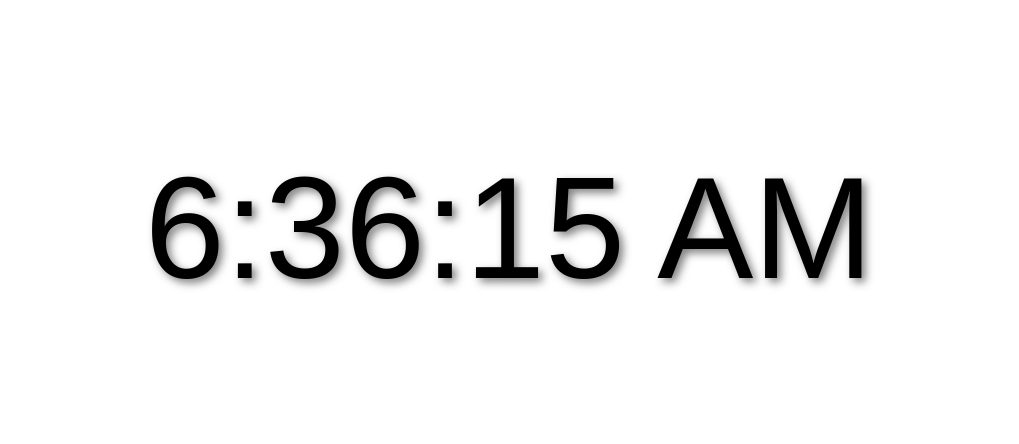
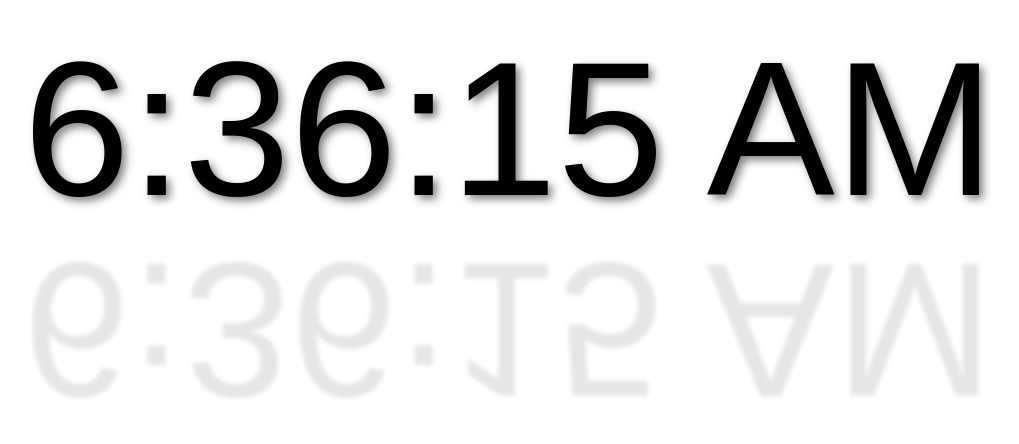
Before and after one commit to hashi486318/Hashiclock, a plain HTML site: page index.html in a window 1280 px wide. Shown: the part 171-615 px from the top of the page, without its empty margins (131-1150 px from the left). Drawn offline with Linux system fonts and the light colour scheme.

Commit message:
index.html を更新

```diff
--- a/index.html
+++ b/index.html
@@ -8,30 +8,57 @@
       display: flex;
       justify-content: center;
       align-items: center;
+      flex-direction: column;
       height: 100vh;
       margin: 0;
       font-family: Arial, sans-serif;
-      background: #fff; /* 背景を白に変更 */
-      color: #000;       /* 文字を黒に変更 */
-      font-size: 9em;   /* 文字サイズを大きく */
+      background: #fff;
     }
+
     #clock {
-      text-align: center;
+      font-size: 12em;
+      color: #000;
       text-shadow: 4px 4px 8px rgba(0,0,0,0.5);
+      position: relative;
+    }
+
+    #reflection {
+      font-size: 12em;
+      color: rgba(0,0,0,0.2);
+      transform: scaleY(-1);
+      filter: blur(2px);
+      opacity: 0.5;
+      margin-top: -0.1em;
+      position: relative;
     }
   </style>
 </head>
 <body>
   <div id="clock"></div>
+  <div id="reflection"></div>
 
   <script>
+    const clock = document.getElementById("clock");
+    const reflection = document.getElementById("reflection");
+
     function updateClock() {
       const now = new Date();
       const time = now.toLocaleTimeString();
-      document.getElementById("clock").textContent = time;
+      clock.textContent = time;
+      reflection.textContent = time;
     }
+
+    let start = Date.now();
+    function animateReflection() {
+      const t = (Date.now() - start) / 200; // 波の速さ
+      const offset = Math.sin(t) * 5; // 揺れ幅
+      reflection.style.transform = `scaleY(-1) translateY(${offset}px)`;
+      requestAnimationFrame(animateReflection);
+    }
+
+    updateClock();
     setInterval(updateClock, 1000);
-    updateClock();
+    animateReflection();
   </script>
 </body>
 </html>
```
